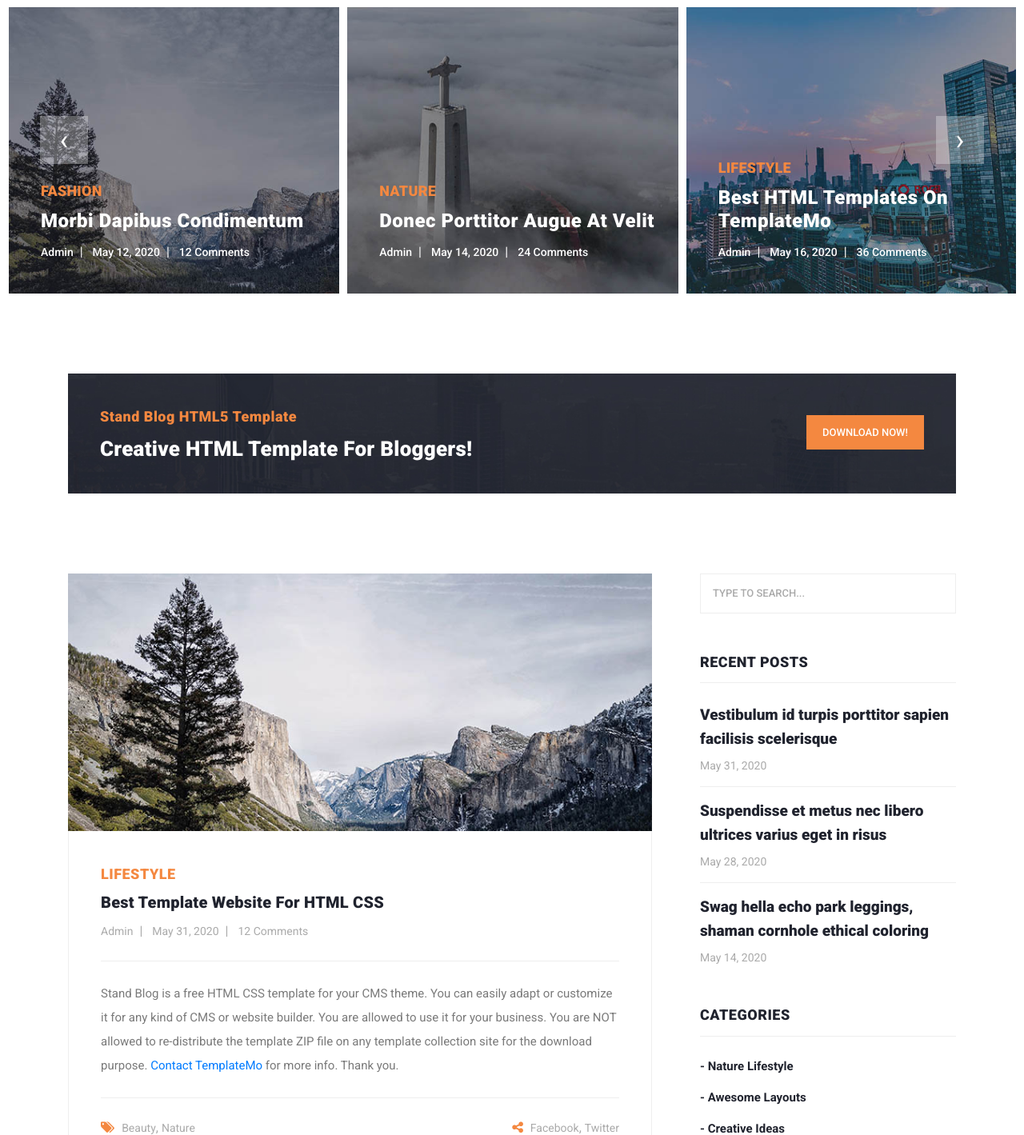
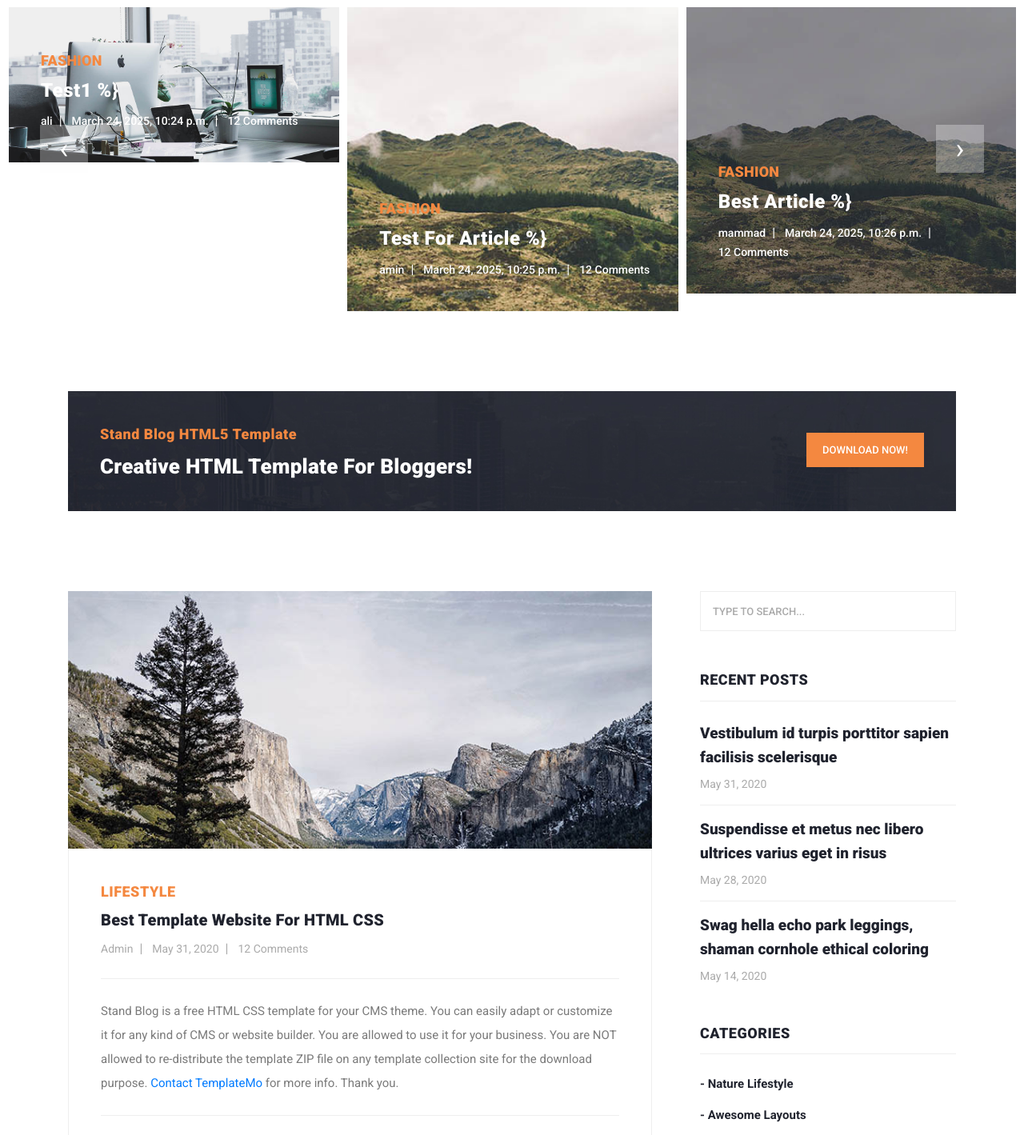
Before and after one commit to AminServerSide/Django-blog, a Django app: page / in a window 1280 px wide. Shown: the part 101-1520 px from the top of the page at 80% size. Run offline with Django 5.2, Linux system fonts and the light colour scheme; data comes from the database, SQL or seed files in the repository; both versions use the stored data as it was after the commit; some libraries are stand-ins or nearby versions.

Commit message:
creating articles with relations

```diff
--- a/DjangoProject/settings.py
+++ b/DjangoProject/settings.py
@@ -42,6 +42,7 @@
     'home.apps.HomeAppConfig',
     'account.apps.AccountConfig',
     'blog.apps.BlogConfig',
+    'django_cleanup.apps.CleanupConfig',
 ]
 
 
@@ -123,6 +124,7 @@
 # https://docs.djangoproject.com/en/5.1/howto/static-files/
 
 STATIC_URL = 'static/'
+MEDIA_URL = 'media/'
 STATICFILES_DIRS = [os.path.join(BASE_DIR, "static")]
 MEDIA_ROOT = os.path.join(BASE_DIR , 'media')
 
--- a/DjangoProject/urls.py
+++ b/DjangoProject/urls.py
@@ -16,10 +16,14 @@
 """
 from django.contrib import admin
 from django.urls import path , include
-
+from django.conf.urls.static import static
+from . import  settings
 urlpatterns = [
     path('admin/', admin.site.urls),
     path('', include('home.urls')),
     path('', include('account.urls')),
 
 ]
+
+
+urlpatterns += static(settings.MEDIA_URL, document_root=settings.MEDIA_ROOT)
--- a/blog/models.py
+++ b/blog/models.py
@@ -1,7 +1,8 @@
 from django.db import models
-
+from django.contrib.auth.models import User
 
 class Article(models.Model):
+    author = models.ForeignKey(User , on_delete=models.CASCADE)
     title = models.CharField(max_length=80)
     body = models.TextField()
     image = models.ImageField(upload_to='images/articles')
--- a/home/templates/home_app/index.html
+++ b/home/templates/home_app/index.html
@@ -93,102 +93,26 @@
     <div class="main-banner header-text">
       <div class="container-fluid">
         <div class="owl-banner owl-carousel">
-          <div class="item">
-            <img src= "{% static "images/banner-item-01.jpg" %}" alt="">
+
+            {% for article in articles %}
+            	  <div class="item">
+            <img src= "{{ article.image.url }}" alt="{{ article.title }}">
             <div class="item-content">
               <div class="main-content">
                 <div class="meta-category">
                   <span>Fashion</span>
                 </div>
-                <a href="post-details.html"><h4>Morbi dapibus condimentum</h4></a>
+                <a href="post-details.html"><h4>{{ article.title }} %}</h4></a>
                 <ul class="post-info">
-                  <li><a href="#">Admin</a></li>
-                  <li><a href="#">May 12, 2020</a></li>
+                  <li><a href="#">{{ article.author.username }}</a></li>
+                  <li><a href="#">{{ article.created }}</a></li>
                   <li><a href="#">12 Comments</a></li>
                 </ul>
               </div>
             </div>
           </div>
-          <div class="item">
-            <img src= "{% static "images/banner-item-02.jpg" %}" alt="">
-            <div class="item-content">
-              <div class="main-content">
-                <div class="meta-category">
-                  <span>Nature</span>
-                </div>
-                <a href="post-details.html"><h4>Donec porttitor augue at velit</h4></a>
-                <ul class="post-info">
-                  <li><a href="#">Admin</a></li>
-                  <li><a href="#">May 14, 2020</a></li>
-                  <li><a href="#">24 Comments</a></li>
-                </ul>
-              </div>
-            </div>
-          </div>
-          <div class="item">
-            <img src= "{%  static "images/banner-item-03.jpg" %}" alt="">
-            <div class="item-content">
-              <div class="main-content">
-                <div class="meta-category">
-                  <span>Lifestyle</span>
-                </div>
-                <a href="post-details.html"><h4>Best HTML Templates on TemplateMo</h4></a>
-                <ul class="post-info">
-                  <li><a href="#">Admin</a></li>
-                  <li><a href="#">May 16, 2020</a></li>
-                  <li><a href="#">36 Comments</a></li>
-                </ul>
-              </div>
-            </div>
-          </div>
-          <div class="item">
-            <img src= "{% static "images/banner-item-03.jpg" %}" alt="">
-            <div class="item-content">
-              <div class="main-content">
-                <div class="meta-category">
-                  <span>Fashion</span>
-                </div>
-                <a href="post-details.html"><h4>Responsive and Mobile Ready Layouts</h4></a>
-                <ul class="post-info">
-                  <li><a href="#">Admin</a></li>
-                  <li><a href="#">May 18, 2020</a></li>
-                  <li><a href="#">48 Comments</a></li>
-                </ul>
-              </div>
-            </div>
-          </div>
-          <div class="item">
-            <img src="{% static "images/banner-item-05.jpg" %}" alt="">
-            <div class="item-content">
-              <div class="main-content">
-                <div class="meta-category">
-                  <span>Nature</span>
-                </div>
-                <a href="post-details.html"><h4>Cras congue sed augue id ullamcorper</h4></a>
-                <ul class="post-info">
-                  <li><a href="#">Admin</a></li>
-                  <li><a href="#">May 24, 2020</a></li>
-                  <li><a href="#">64 Comments</a></li>
-                </ul>
-              </div>
-            </div>
-          </div>
-          <div class="item">
-            <img src= "{% static "images/banner-item-05.jpg" %}" alt="">
-            <div class="item-content">
-              <div class="main-content">
-                <div class="meta-category">
-                  <span>Lifestyle</span>
-                </div>
-                <a href="post-details.html"><h4>Suspendisse nec aliquet ligula</h4></a>
-                <ul class="post-info">
-                  <li><a href="#">Admin</a></li>
-                  <li><a href="#">May 26, 2020</a></li>
-                  <li><a href="#">72 Comments</a></li>
-                </ul>
-              </div>
-            </div>
-          </div>
+            {% endfor %}
+
         </div>
       </div>
     </div>
--- a/home/views.py
+++ b/home/views.py
@@ -1,5 +1,6 @@
 from django.shortcuts import render
-
+from blog.models import Article
 
 def home(request):
-    return render(request , "home_app/index.html" , {})
+    articles = Article.objects.all()
+    return render(request , "home_app/index.html" , {'articles':articles})
```
Also changed, not shown: blog/migrations/0002_article_author.py (added), db.sqlite3, media/images/articles/about-us.jpg (added), media/images/articles/banner-item-06.jpg (added), media/images/articles/blog-thumb-03.jpg (added), media/images/articles/blog-thumb-06.jpg (added).
